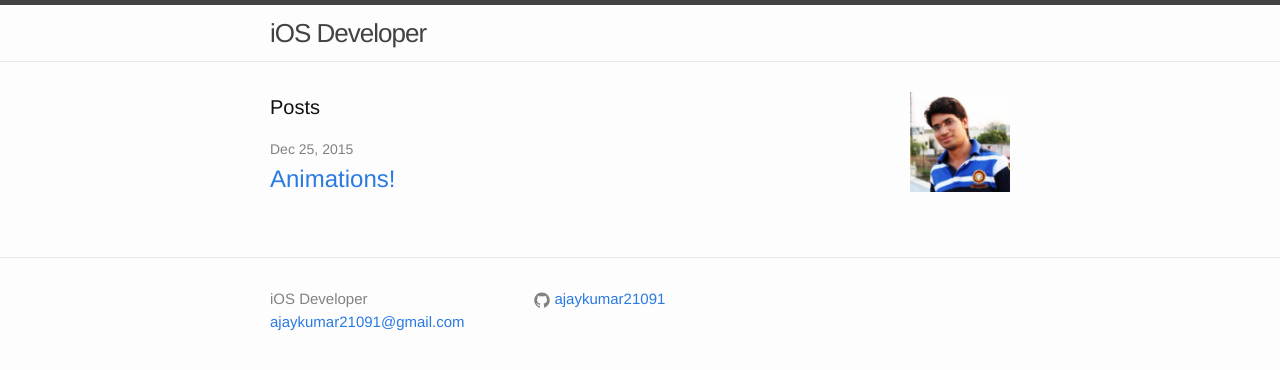
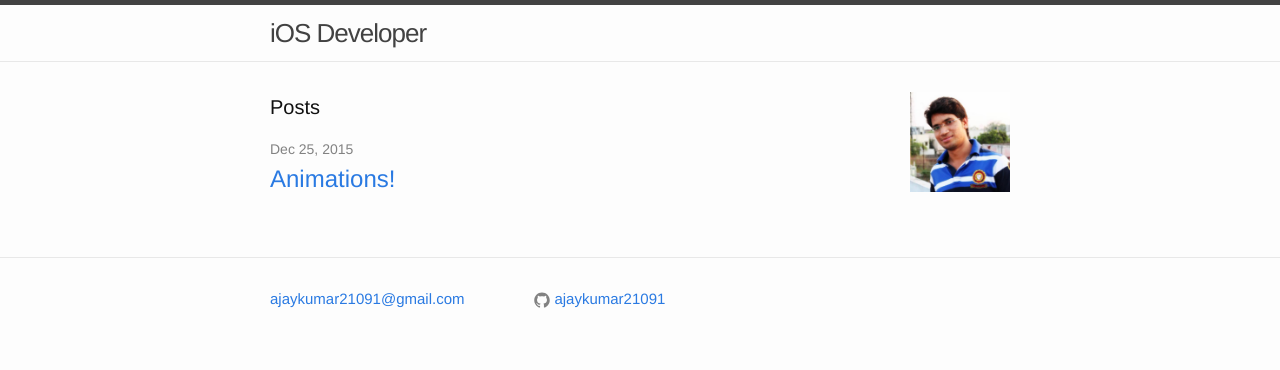
Before and after one commit to ajaykumar21091/ajaykumar21091.github.io, a Jekyll site: the page built from index.html, in a window 1280 px wide. Shown: the top 370 px of the page. Built offline with Jekyll 4.4.1, drawn with Linux system fonts in a browser that asks for light colours.

Commit message:
Footer view of main page changed

```diff
--- a/_includes/footer.html
+++ b/_includes/footer.html
@@ -5,7 +5,6 @@
     <div class="footer-col-wrapper">
       <div class="footer-col footer-col-1">
         <ul class="contact-list">
-          <li>{{ site.title }}</li>
           <li><a href="mailto:{{ site.email }}">{{ site.email }}</a></li>
         </ul>
       </div>
```
Also changed, not shown: 2 other files.
